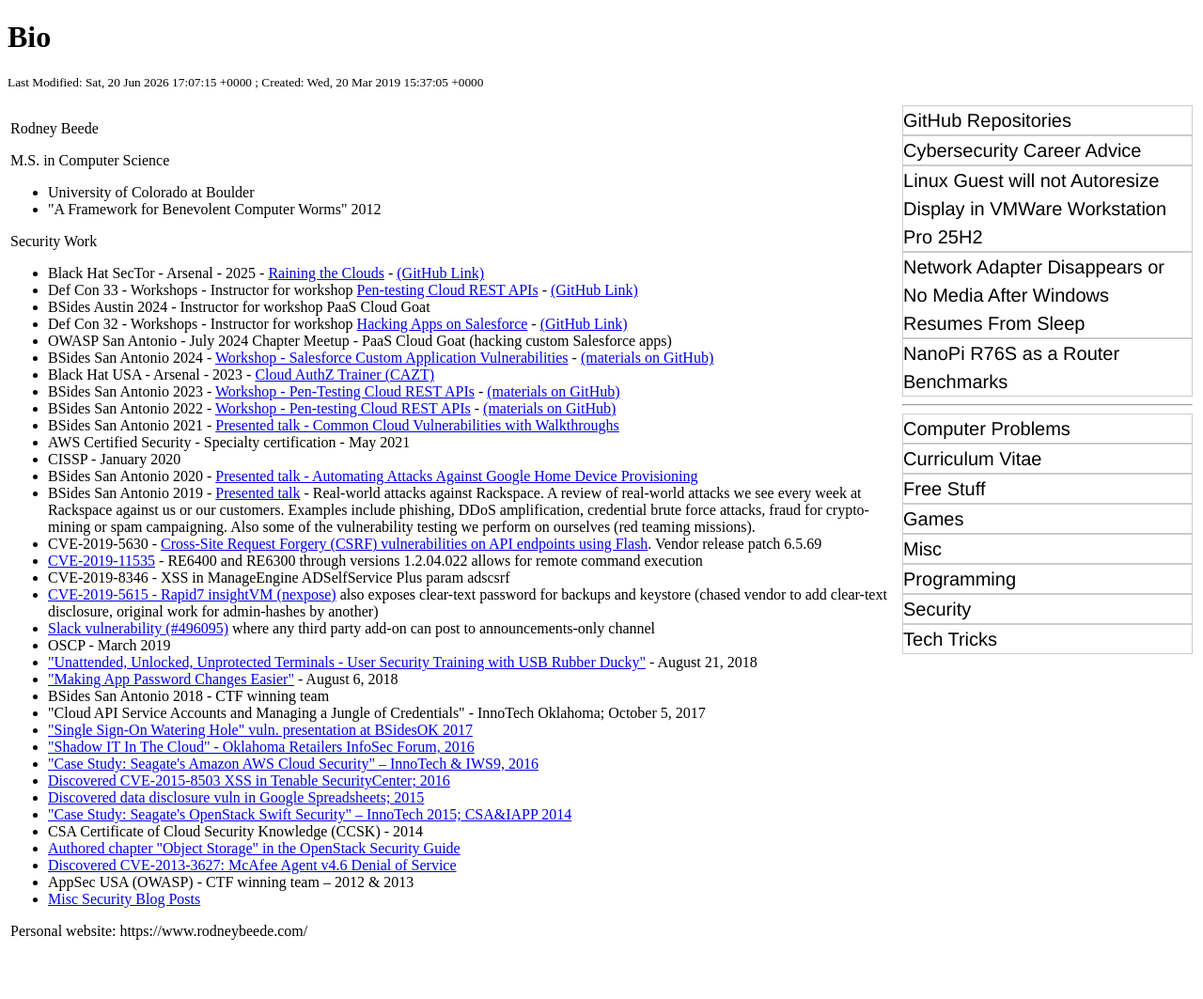
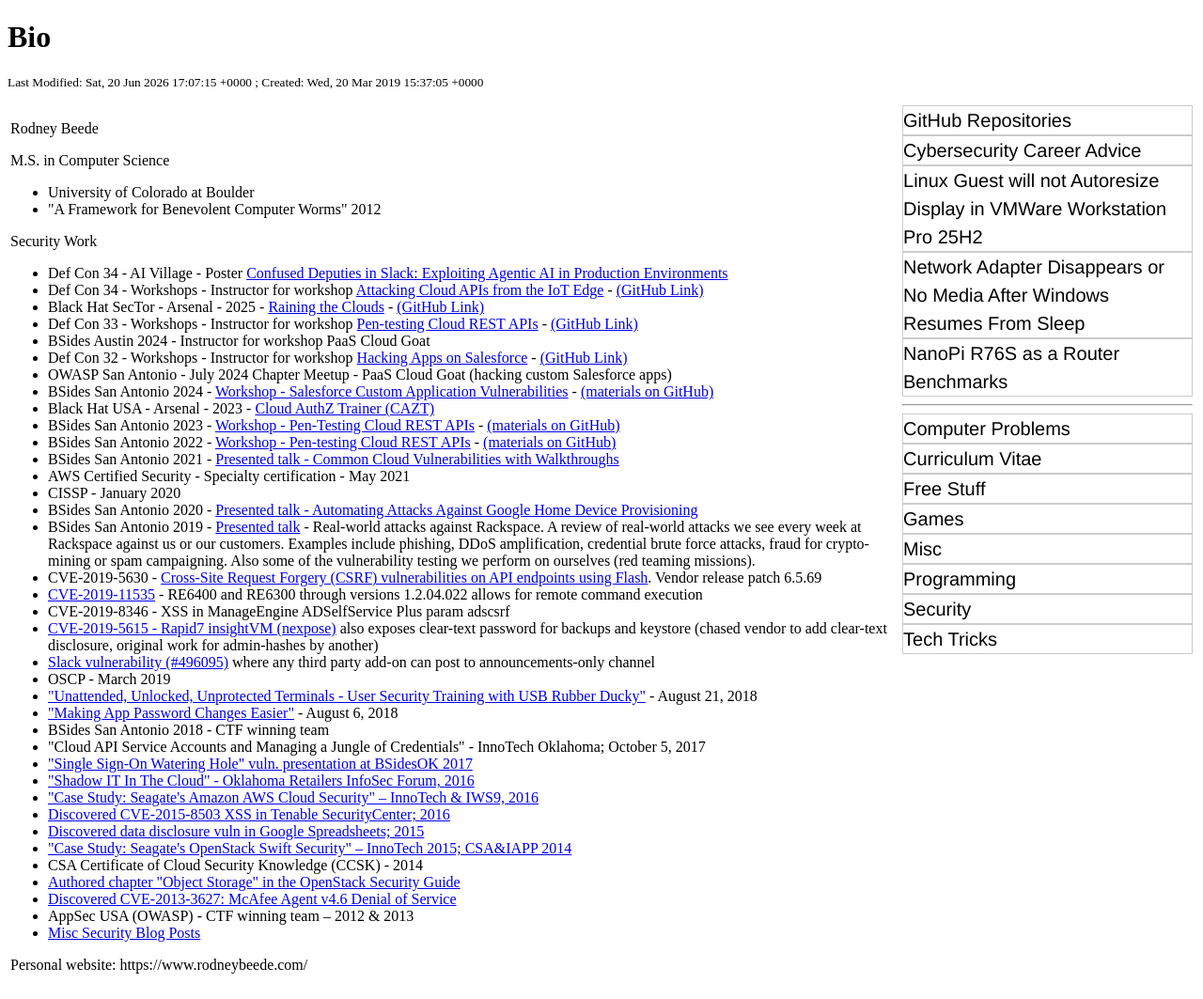
Before and after one commit to rbeede/rbeede.github.io, a Jekyll site: the page built from _posts/2020-08-26-bio.html, in a window 1280 px wide. Shown: the whole page at 94% size. Built offline with Jekyll 4.4.1, drawn with Linux system fonts in a browser that asks for light colours; before the commit the page ends 1027 px from its top, so only the background shows below that.

Commit message:
Update Def Con 34 workshop and poster details

```diff
--- a/_posts/2020-08-26-bio.html
+++ b/_posts/2020-08-26-bio.html
@@ -20,7 +20,8 @@
 <p>Security Work</p>
 
 <ul>
-<!-- <li>Def Con 34 - Workshops - Instructor for workshop <a href="https://defcon.org/html/defcon-34/dc-34-workshops.html#content_">TODO</a> - <a href="https://github.com/rbeede/TODO">(GitHub Link)</a></li> -->
+<li>Def Con 34 - AI Village - Poster <a href="https://aivillage.org/events/defcon-34/">Confused Deputies in Slack: Exploiting Agentic AI in Production Environments</a></li>
+<li>Def Con 34 - Workshops - Instructor for workshop <a href="https://defcon.org/html/defcon-34/dc-34-workshops.html#content_66480">Attacking Cloud APIs from the IoT Edge</a> - <a href="https://github.com/rbeede/edge-to-cloud-pwn">(GitHub Link)</a></li>
 <li>Black Hat SecTor - Arsenal - 2025 - <a href="https://www.blackhat.com/sector/2025/arsenal/schedule/index.html#raining-the-clouds-47386">Raining the Clouds</a> - <a href="https://github.com/rbeede/raining-in-the-clouds">(GitHub Link)</a></li>
 <li>Def Con 33 - Workshops - Instructor for workshop <a href="https://defcon.org/html/defcon-33/dc-33-workshops.html#content_60698">Pen-testing Cloud REST APIs</a> - <a href="https://github.com/rbeede/pen-testing-cloud-apis/">(GitHub Link)</a></li>
 <li>BSides Austin 2024 - Instructor for workshop PaaS Cloud Goat</li>
```
